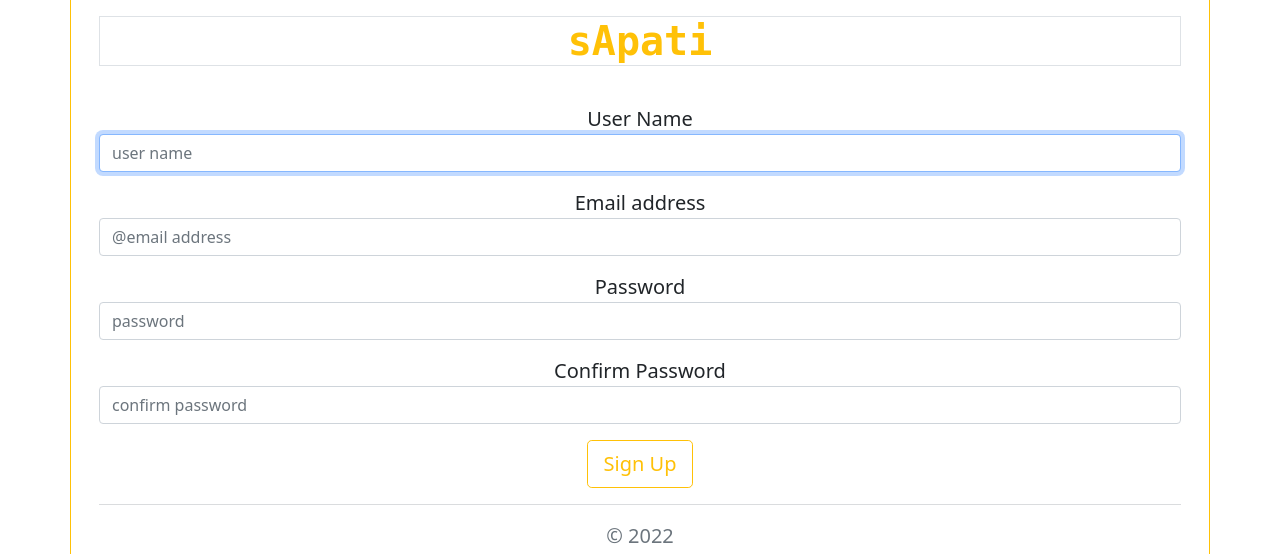
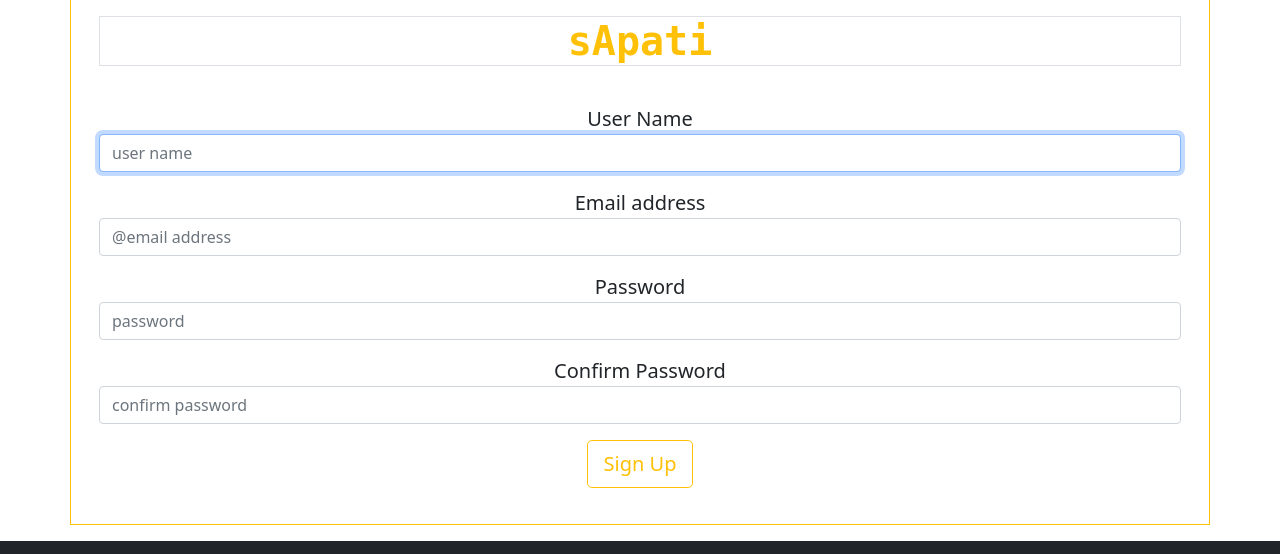
Before and after one commit to npoudelp/sapati, a PHP site: page /pages/register.php in a window 1280 px wide. Shown: the part 107-661 px from the top of the page. Run offline with PHP 8.4, Linux system fonts and the light colour scheme; some libraries are stand-ins or nearby versions.

Commit message:
ui corrected

```diff
--- a/pages/login.php
+++ b/pages/login.php
@@ -69,9 +69,6 @@
                     <a href="./register.php" class="nav-link">
                         <sapn class="lead text-primary">Dont have an account?</sapn>
                     </a>
-                    <hr class="text-muted">
-                    <p class="mb-3 text-muted">&copy; <?php echo date("Y"); ?> </p>
-                    <hr class="text-muted">
                 </form>
             </div>
         </div>
--- a/pages/register.php
+++ b/pages/register.php
@@ -65,9 +65,7 @@
                     <label for="inputEmail" class="sr-only">Confirm Password</label>
                     <input type="email" id="inputEmail" class="form-control mb-3" placeholder="confirm password" required>
                     <button class="btn btn-lg btn-outline-warning btn-block" type="submit">Sign Up</button>
-                    <hr class="text-muted">
-                    <p class="mb-3 text-muted">&copy; <?php echo date("Y"); ?> </p>
-                    <hr class="text-muted">
+
                 </form>
             </div>
         </div>
```
